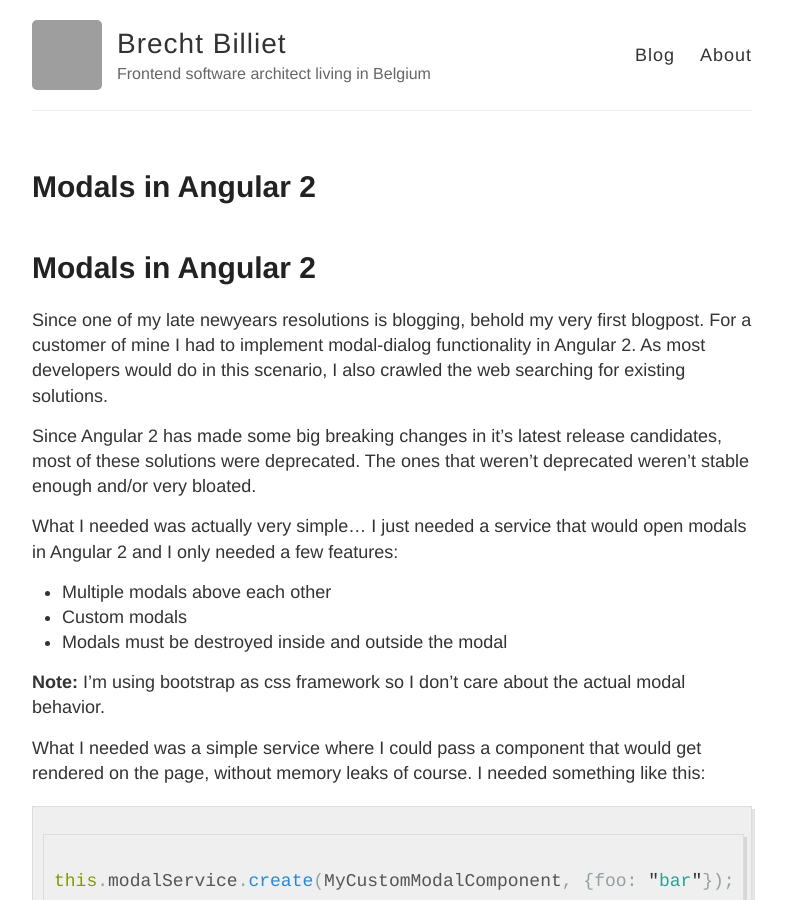
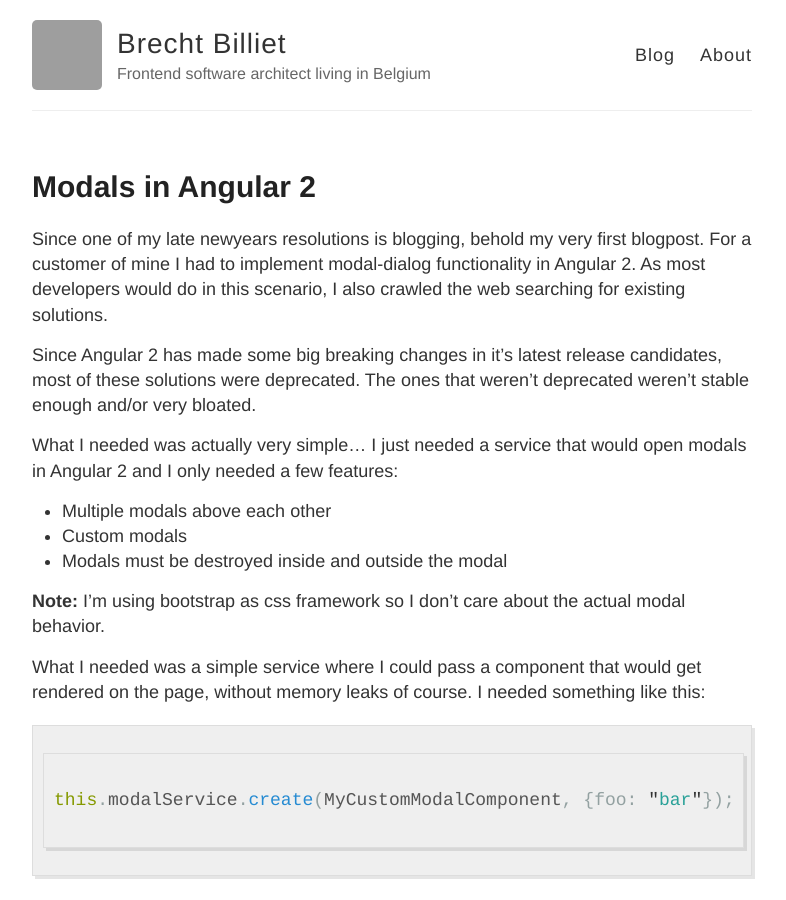
Before and after one commit to brechtbilliet/brechtbilliet.github.io, a Jekyll site: the page built from _posts/2016-8-24-Modals-in-angular2.md, in a window 1280 px wide and 900 px high. Shown: the whole window, without its empty margins (248-1034 px from the left). Built offline with Jekyll 4.4.1, drawn with Linux system fonts in a browser that asks for light colours; grey boxes are pictures that could not be loaded.

Commit message:
Update 2016-8-24-Modals-in-angular2.md

```diff
--- a/_posts/2016-8-24-Modals-in-angular2.md
+++ b/_posts/2016-8-24-Modals-in-angular2.md
@@ -2,9 +2,9 @@
 layout: post
 title: Modals in Angular 2
 published: true
+author: brechtbilliet
 ---
 
-# Modals in Angular 2
 Since one of my late newyears resolutions is blogging, behold my very first blogpost.
 For a customer of mine I had to implement modal-dialog functionality in Angular 2.
 As most developers would do in this scenario, I also crawled the web searching for existing solutions.
```
